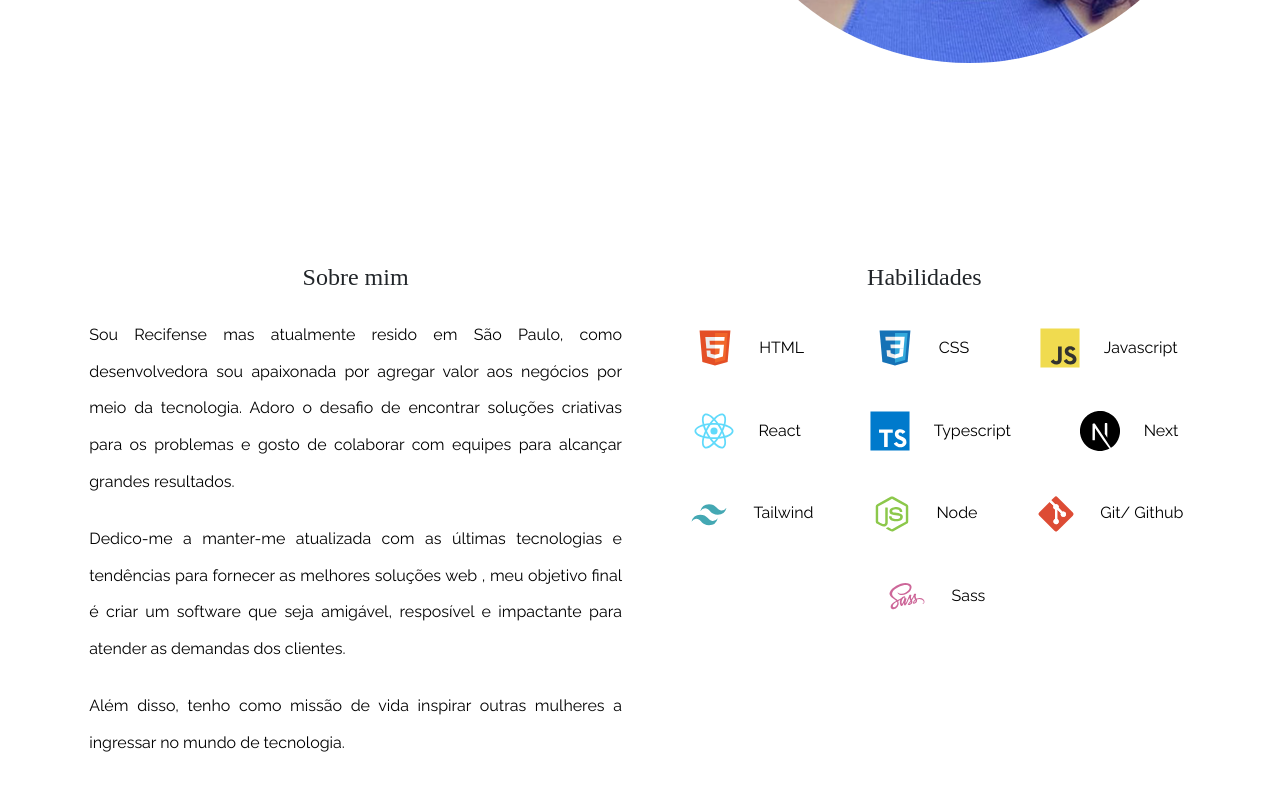
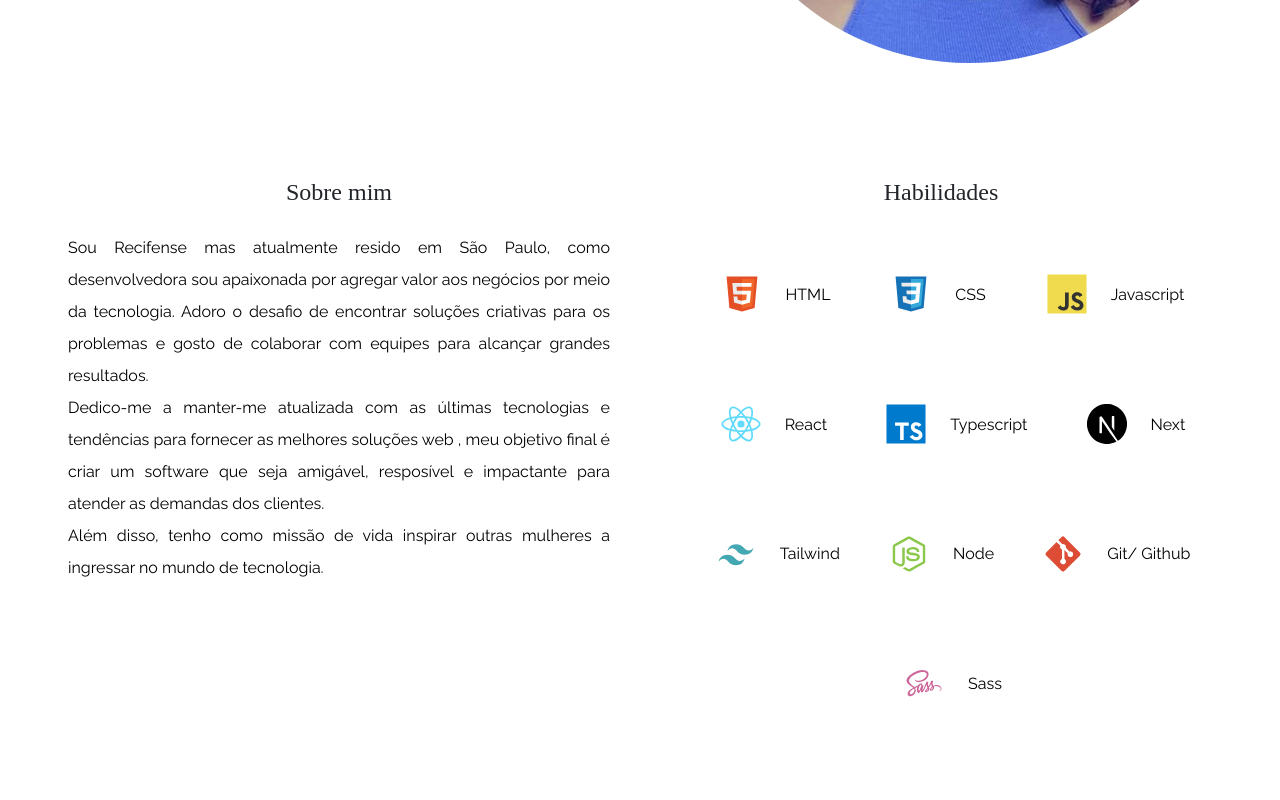
Before and after one commit to nicole-pimenta/Portfolio-nicole, a React (Vite) app: page / in a window 1280 px wide. Shown: the part 600-1400 px from the top of the page. Built offline with nearby package versions, Linux system fonts and the light colour scheme; a web font is replaced by a local one.

Commit message:
fix:about layout

```diff
--- a/src/components/About/index.jsx
+++ b/src/components/About/index.jsx
@@ -10,41 +10,42 @@ import tailwind from "../../assets/skills/tailwind.svg";
 import ts from "../../assets/skills/typescript.svg";
 import { StyledText1 } from "../../styles/typography";
 import {
+  AboutContainer,
   AboutMeSection,
-  SectionAboutMe,
+  SkillsSection,
   SkillsList,
-  StyledDivFlex,
 } from "./style";
 
 const About = () => {
   return (
-    <SectionAboutMe id="about">
-      <div className="container">
-        <StyledDivFlex>
+    <AboutContainer id="about">
       <AboutMeSection>
         <StyledText1>Sobre mim</StyledText1>
+        <div>
           <p>
             Sou Recifense mas atualmente resido em São Paulo, como
             desenvolvedora sou apaixonada por agregar valor aos negócios por
-              meio da tecnologia. Adoro o desafio de encontrar soluções
-              criativas para os problemas e gosto de colaborar com equipes para
-              alcançar grandes resultados.
+            meio da tecnologia. Adoro o desafio de encontrar soluções criativas
+            para os problemas e gosto de colaborar com equipes para alcançar
+            grandes resultados.
           </p>
           <p>
             {" "}
             Dedico-me a manter-me atualizada com as últimas tecnologias e
             tendências para fornecer as melhores soluções web , meu objetivo
-              final é criar um software que seja amigável, resposível e
-              impactante para atender as demandas dos clientes.
+            final é criar um software que seja amigável, resposível e impactante
+            para atender as demandas dos clientes.
           </p>
           <p>
             Além disso, tenho como missão de vida inspirar outras mulheres a
             ingressar no mundo de tecnologia.
           </p>
+        </div>
       </AboutMeSection>
 
-          <AboutMeSection>
+      <SkillsSection>
         <StyledText1>Habilidades</StyledText1>
+
         <SkillsList>
           <li>
             <img src={html} alt="html-image" />
@@ -87,10 +88,8 @@ const About = () => {
             Sass
           </li>
         </SkillsList>
-          </AboutMeSection>
-        </StyledDivFlex>
-      </div>
-    </SectionAboutMe>
+      </SkillsSection>
+    </AboutContainer>
   );
 };
 
--- a/src/components/About/style.js
+++ b/src/components/About/style.js
@@ -1,38 +1,41 @@
 import styled from "styled-components";
 
-export const SectionAboutMe = styled.section`
-  height: 90vh;
+export const AboutContainer = styled.div`
+  max-width: 76rem;
+  padding-left: 1rem;
+  padding-right: 1rem;
+  height: 80vh;
 
-  @media only screen and (max-width: 1024px) {
-    height: 100vh;
-  }
-`;
+  margin: 20px auto;
 
-export const StyledDivFlex = styled.div`
-  height: 100%;
   display: flex;
 
   align-items: center;
   justify-content: center;
-  gap: 2.25rem;
+  gap: 1.25rem;
 
   @media only screen and (max-width: 1024px) {
+    height: 95%;
+    height: 100vh;
     flex-direction: column;
     gap: 1rem;
   }
 `;
 
 export const AboutMeSection = styled.section`
-  width: 45%;
-  text-align: justify;
-  line-height: 2.3rem;
-  height: 80%;
-
+  width: 50%;
+  height: 90%;
   display: flex;
   flex-direction: column;
   align-items: center;
-  gap: 20px;
+  justify-content: space-between;
 
+  div {
+    padding: 20px;
+    text-align: justify;
+    line-height: 2rem;
+    height: 95%;
+  }
   @media only screen and (max-width: 1024px) {
     width: 90%;
     line-height: 2.5rem;
@@ -42,14 +45,23 @@ export const AboutMeSection = styled.section`
   }
 `;
 
+export const SkillsSection = styled.section`
+  width: 50%;
+  height: 90%;
+  display: flex;
+  flex-direction: column;
+  justify-content: space-between;
+  align-items: center;
+`;
+
 export const SkillsList = styled.ul`
   display: flex;
   flex-wrap: wrap;
   align-items: center;
   justify-content: space-around;
-  width: 100%;
-  height: 60%;
-  gap: 20px;
+  width: 90%;
+  height: 90%;
+
   li {
     display: flex;
     align-items: center;
```
Also changed, not shown: 1 other file (tests, documents, lock files or other folders). Lines whose indentation alone changed are shown as unchanged.
